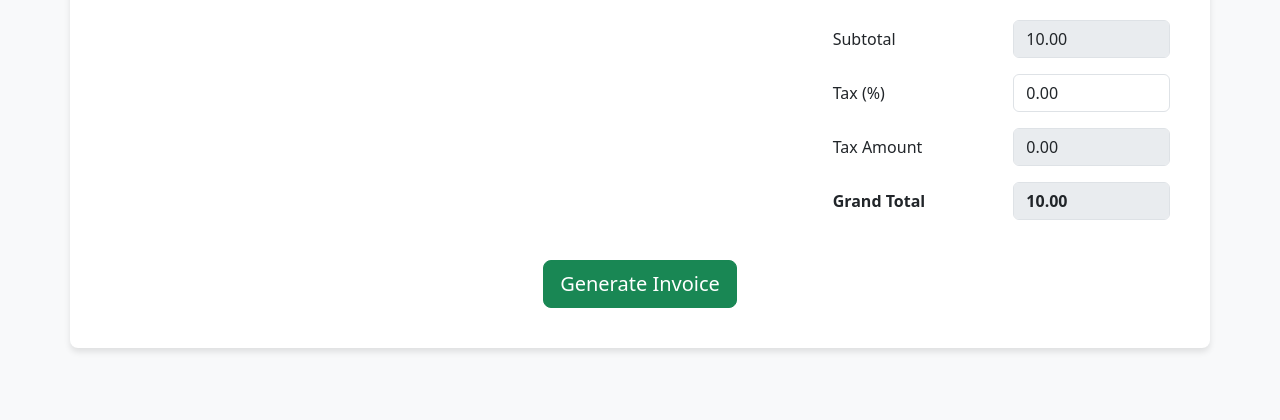
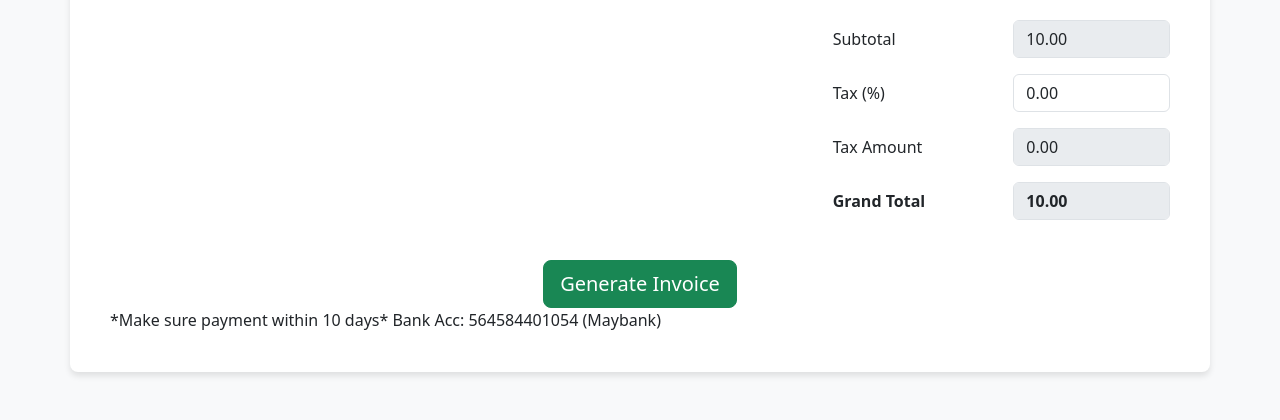
Before and after one commit to JCW77485/invoice-sys, a PHP site: page / in a window 1280 px wide. Shown: the part 977-1397 px from the top of the page. Before the commit the page ends 1329 px from the top, so only its background shows below. Run offline with PHP 8.4, Linux system fonts and the light colour scheme.

Commit message:
Update index.php

```diff
--- a/index.php
+++ b/index.php
@@ -112,6 +112,8 @@
                 <button type="submit" class="btn btn-success btn-lg">Generate Invoice</button>
             </div>
         </form>
+                *Make sure payment within 10 days*
+                Bank Acc: 564584401054 (Maybank)
     </div>
 
     <script src="https://cdn.jsdelivr.net/npm/bootstrap@5.3.0/dist/js/bootstrap.bundle.min.js"></script>
```
